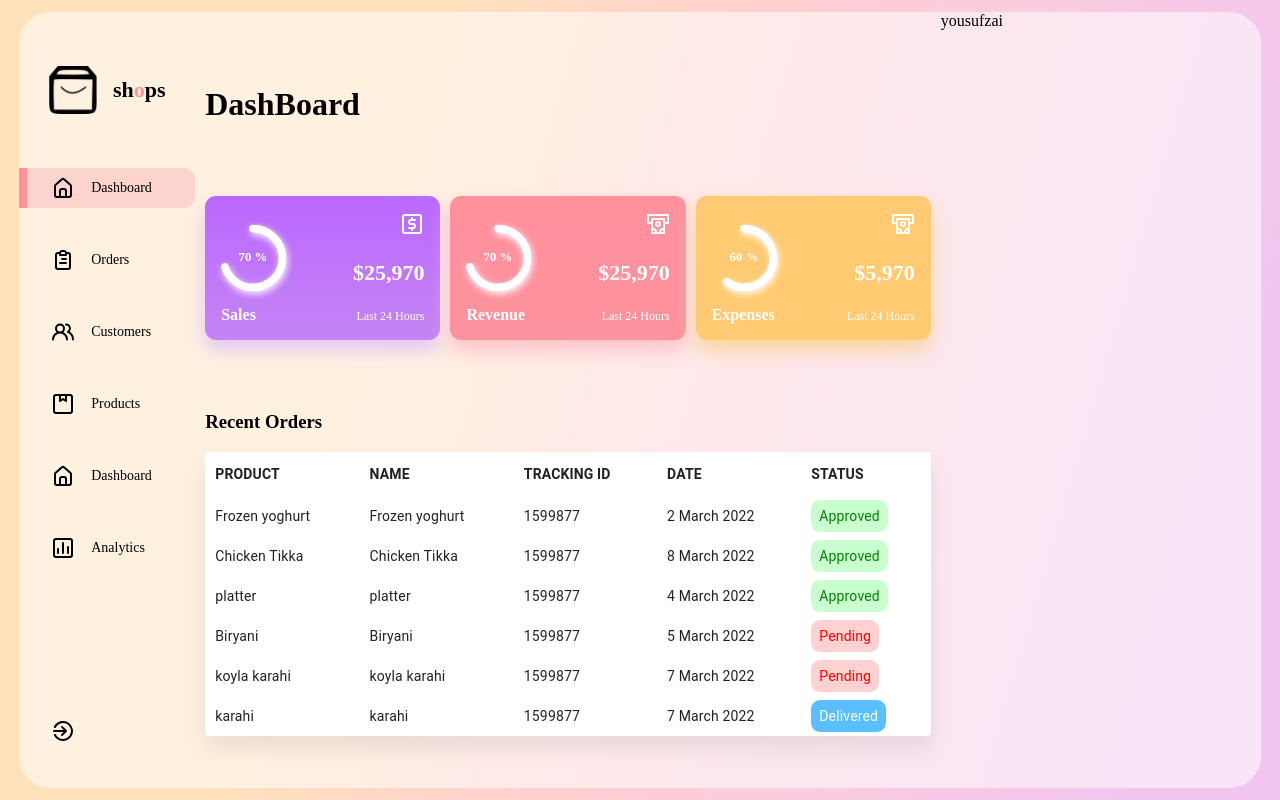
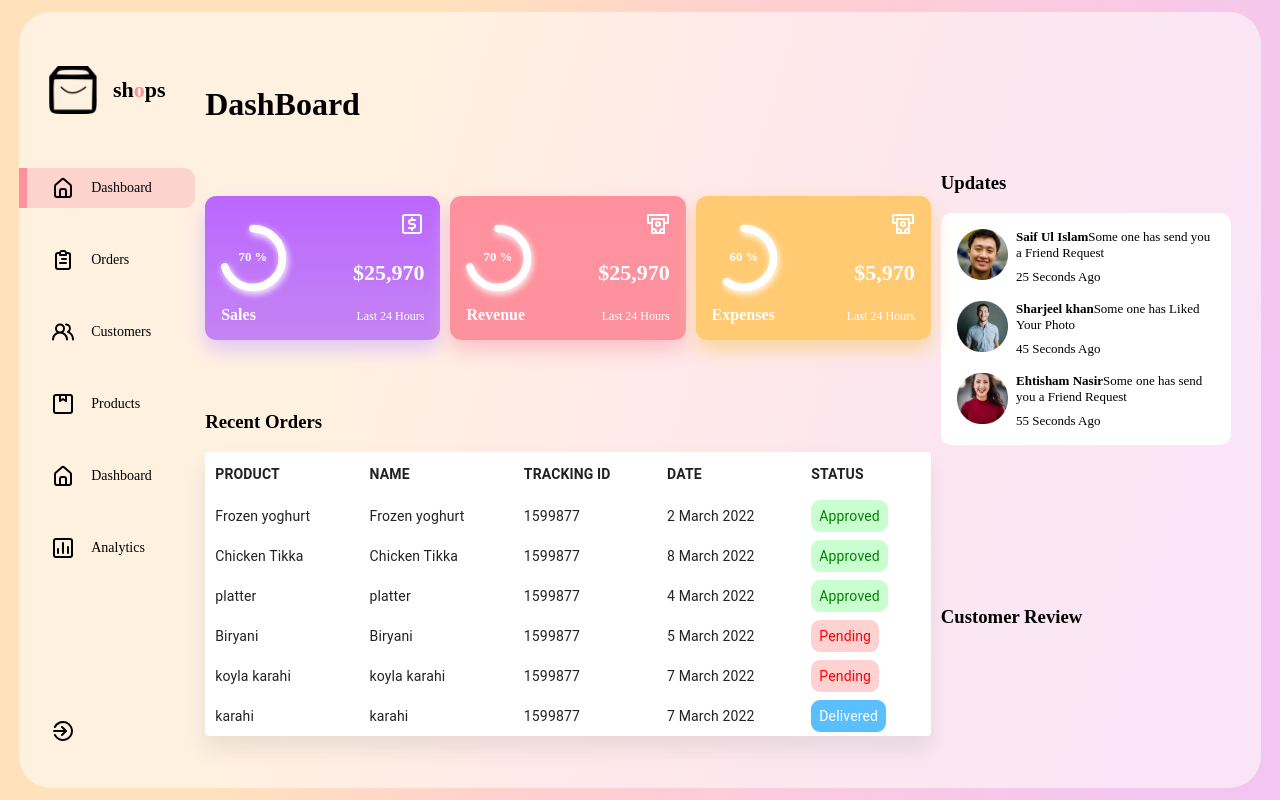
Before and after one commit to syousafzai861/Dashboard-Using-React-JS, a React (Create React App) app: page / in a window 1280 px wide. Built offline with nearby package versions, Linux system fonts and the light colour scheme.

Commit message:
update coloumn has been finalized

```diff
--- a/src/App.js
+++ b/src/App.js
@@ -1,5 +1,6 @@
 import "./App.css";
 import MainDash from "./components/MainDashboard/MainDash";
+import RightSide from "./components/RightSide/RightSide";
 import Sidebar from "./components/Sidebar/Sidebar";
 
 function App() {
@@ -8,7 +9,7 @@ function App() {
       <div className="AppGlass">
       <Sidebar/>
       <MainDash/>
-      <div>yousufzai</div>
+      <RightSide/>
       </div>
 
     </div>
--- /dev/null
+++ b/src/components/RightSide/RightSide.css
@@ -0,0 +1,6 @@
+.RightSide{
+    display: flex;
+    flex-direction: column;
+    width: 95%;
+    justify-content: space-evenly;
+}
--- /dev/null
+++ b/src/components/RightSide/RightSide.jsx
@@ -0,0 +1,19 @@
+import React from 'react'
+import Updates from '../Updates/Updates'
+import "./RightSide.css"
+const RightSide = () => {
+  return (
+    <div className="RightSide">
+        <div>
+            <h3>Updates</h3>
+            <Updates/>
+        </div>
+        <div>
+            <h3>Customer Review</h3>
+        </div>
+
+    </div>
+  )
+}
+
+export default RightSide
--- a/src/components/Sidebar/Data/Data.js
+++ b/src/components/Sidebar/Data/Data.js
@@ -7,6 +7,10 @@ import {
   UilUsdSquare,
   UilMoneyWithdrawal,
 } from "@iconscout/react-unicons";
+
+import img1 from "../../../imgs/img1.png";
+import img2 from "../../../imgs/img2.png";
+import img3 from "../../../imgs/img3.png";
 
 export const SidebarData = [
   {
@@ -86,3 +90,27 @@ export const CardsData = [
     ],
   },
 ];
+
+export const UpdateData =[
+  {
+    img: img1,
+    name:"Saif Ul Islam",
+    noti:"Some one has send you a Friend Request",
+    time:"25 Seconds Ago"
+
+  },
+  {
+    img: img2,
+    name:"Sharjeel khan",
+    noti:"Some one has Liked Your Photo",
+    time:"45 Seconds Ago"
+
+  },
+  {
+    img: img3,
+    name:"Ehtisham Nasir",
+    noti:"Some one has send you a Friend Request",
+    time:"55 Seconds Ago"
+
+  },
+]
--- /dev/null
+++ b/src/components/Updates/Updates.css
@@ -0,0 +1,22 @@
+.updates{
+    width: 85%;
+    background: white;
+    border-radius: 0.7rem;
+    padding: 1rem;
+    gap: 1rem;
+    display: flex;
+    flex-direction: column;
+    font-size: 13px;
+}
+.update{
+    display: flex;
+    gap: 0.5rem;
+}
+.update>img{
+ width: 3.2rem;
+ height: 3.2rem;
+}
+
+.notifi>div>span:nth-of-type(1){
+    font-weight: bold;
+}
--- /dev/null
+++ b/src/components/Updates/Updates.jsx
@@ -0,0 +1,32 @@
+import React from 'react'
+import { UpdateData } from '../Sidebar/Data/Data'
+import "./Updates.css"
+const Updates = () => {
+    return (
+        <div className="updates">
+            {
+                UpdateData.map((update) => {
+                    return (
+                        <div className="update">
+                            <img src={update.img} alt="" />
+                            <div className="notifi">
+                                <div style={{marginBottom:"0.5rem"}}>
+                                    <span>{update.name}</span>
+                                    <span>{update.noti}</span>
+                                </div>
+                                <span>{update.time}</span>
+                            </div>
+
+
+
+                        </div>
+
+                    )
+                })
+            }
+
+        </div>
+    )
+}
+
+export default Updates
```
